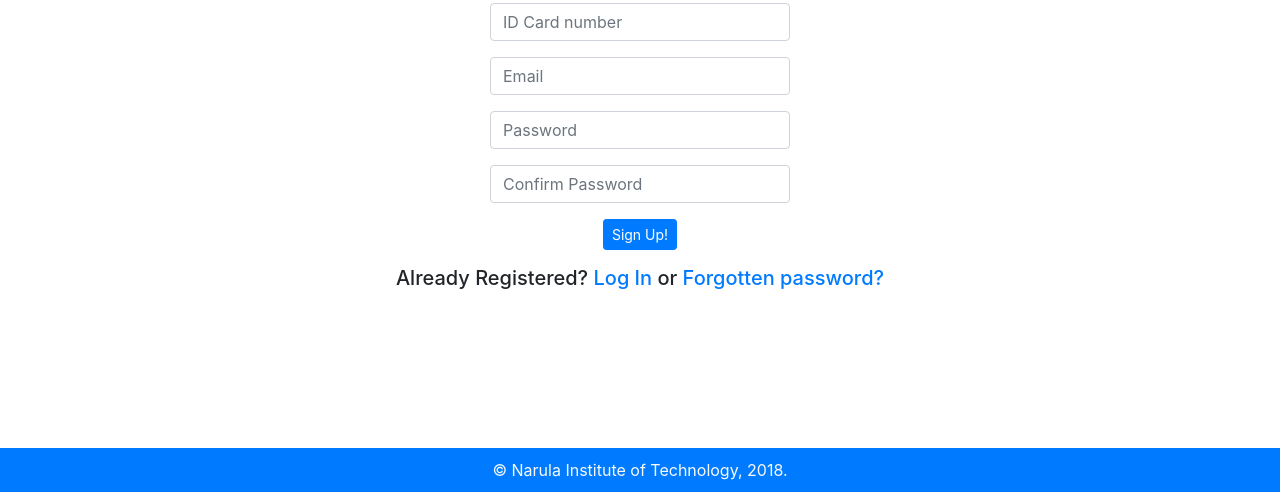
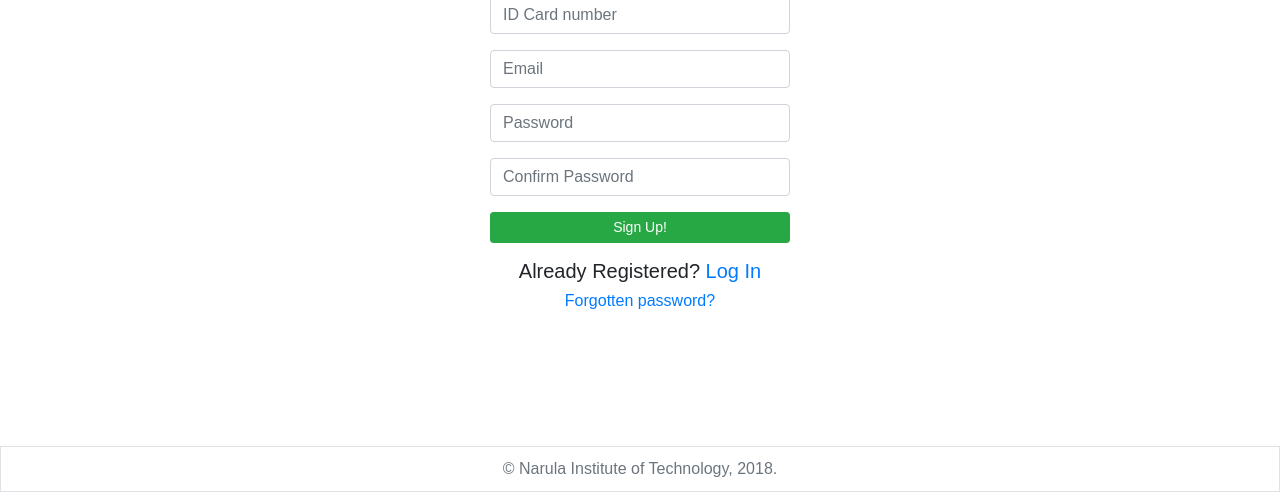
Before and after one commit to t3chn0tr0n/project_nstc, a Django app: page /signup/ in a window 1280 px wide. Shown: the part 308-800 px from the top of the page. Run offline with Django 3.2, Linux system fonts and the light colour scheme; some libraries are stand-ins or nearby versions.

Commit message:
add clean UI for login/signup and remove internal css from files - add default font to support Windows, Linux and Mac distributions

```diff
--- a/accounts/templates/accounts/main.html
+++ b/accounts/templates/accounts/main.html
@@ -13,16 +13,10 @@
     {% load static %}
     <link rel="shortcut icon" type="image/png" href="{% static 'img/favicon.ico/' %}"/>
     <link rel="stylesheet" href="https://stackpath.bootstrapcdn.com/bootstrap/4.1.3/css/bootstrap.min.css" integrity="sha384-MCw98/SFnGE8fJT3GXwEOngsV7Zt27NXFoaoApmYm81iuXoPkFOJwJ8ERdknLPMO" crossorigin="anonymous">
+    <link rel="stylesheet" href="{% static 'css/center_text.css/' %}">
 </head>
 
-<style>
-    .outer{display:table;position:absolute;height:79%;width:100%}.middle{display:table-cell;vertical-align:middle}.inner{margin-left:auto;margin-right:auto;width:auto}
-</style>
-
 <body>
-
-    {% include 'includes/navbar1.html' %}
-
     <div class="outer">
         <div class="middle">
             <div class="inner">
@@ -36,7 +30,7 @@
     </div>
 </body>
 
-<footer class=" bg-primary text-light container-fluid" style="position: absolute; bottom: 0; padding: 10px;">
+<footer class="text-secondary container-fluid border" style="position: absolute; bottom: 0; padding: 10px;">
     <center>
             © Narula Institute of Technology, {% now "Y" %}. <br />
     </center>
--- a/accounts/templates/accounts/signup.html
+++ b/accounts/templates/accounts/signup.html
@@ -1,10 +1,16 @@
-{% extends 'accounts/main.html' %} {% block body %}
+{% extends 'accounts/main.html' %}
+{% block body %}
     <div class="container" style="height: 80%;" >
         <center>
             <br />
-        <img src="https://image.flaticon.com/icons/svg/1053/1053353.svg" height="100px" weight="100px" alt="SIGNUP!" />
-        <br /><br /> {% if error %}
-        <div class="alert alert-danger" style="width: 500px; padding:1.5px;">
+            {% load static %}
+            <img src="{% static 'img/favicon.ico/' %}" alt="NiT" width="50" height="50"/>
+            <h5 class="text-secondary text-monospace"><span class="text-success">Sign Up</span> to NiT Portal</h5>
+            <br />
+
+            {% if error %}
+                <div class="alert alert-danger" style="width: 300px; padding: 2px;">
+                    <h5><span class="text-monospace">☣ERROR☣</span></h5>
                     {{ error }}
                 </div>
             {% endif %}
@@ -29,17 +35,18 @@
                 </p>
 
                 <p>
-                <input class="btn btn-primary btn-sm" type="submit" value="Sign Up!" />
+                    <input class="btn btn-success btn-sm" type="submit" value="Sign Up!" style="width: 300px;"  />
                 </p>
             </form>
             <h5>
                 Already Registered?
                 <a href="{% url 'login' %}">Log In</a>
-            or
+            </h5>
+            <h6>
                 <a href="{% url 'reset' %}">
                     Forgotten password?
                 </a>
-        </h5>
+            </h6>
         </center>
     </div>
 {% endblock %}
--- /dev/null
+++ b/resources/static/css/center_text.css
@@ -0,0 +1,21 @@
+body {
+    font-family: sans-serif, helvetica;
+}
+
+.outer {
+    display: table;
+    position: absolute;
+    height: 100%;
+    width: 100%
+}
+
+.middle {
+    display: table-cell;
+    vertical-align: middle
+}
+
+.inner {
+    margin-left: auto;
+    margin-right: auto;
+    width: auto
+}
--- a/resources/templates/main.html
+++ b/resources/templates/main.html
@@ -14,7 +14,7 @@
     <link rel="shortcut icon" type="image/png" href="{% static 'img/favicon.ico/' %}"/>
     <link rel="stylesheet" href="https://stackpath.bootstrapcdn.com/bootstrap/4.1.3/css/bootstrap.min.css" integrity="sha384-MCw98/SFnGE8fJT3GXwEOngsV7Zt27NXFoaoApmYm81iuXoPkFOJwJ8ERdknLPMO" crossorigin="anonymous">
 </head>
-<body>
+<body style="font-family: sans-serif, helvetica;">
 
     {% include 'includes/navbar1.html' %}
 
--- a/resources/templates/message.html
+++ b/resources/templates/message.html
@@ -14,12 +14,8 @@
     {% load static %}
     <link rel="shortcut icon" type="image/png" href="{% static 'img/favicon.ico/' %}"/>
     <link rel="stylesheet" href="https://stackpath.bootstrapcdn.com/bootstrap/4.1.3/css/bootstrap.min.css" integrity="sha384-MCw98/SFnGE8fJT3GXwEOngsV7Zt27NXFoaoApmYm81iuXoPkFOJwJ8ERdknLPMO" crossorigin="anonymous">
+    <link rel="stylesheet" href="{% static 'css/center_text.css/' %}">
 </head>
-
-<!-- a minified css: fits things in the middle, vertically! -->
-<style>
-    .outer{display:table;position:absolute;height:79%;width:100%}.middle{display:table-cell;vertical-align:middle}.inner{margin-left:auto;margin-right:auto;width:auto}
-</style>
 
 <body>
     {% include 'includes/navbar1.html' %}
```
Also changed, not shown: accounts/templates/accounts/login.html (+7 -4 lines), accounts/views.py (+5 -4 lines). Lines whose indentation alone changed are shown as unchanged.
